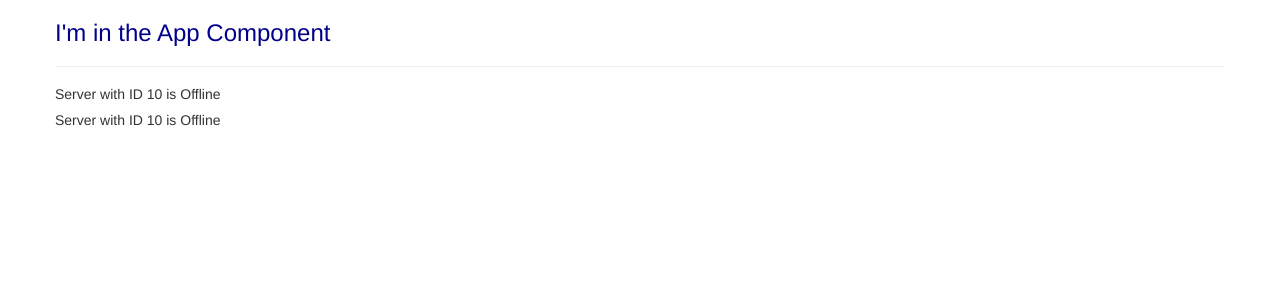
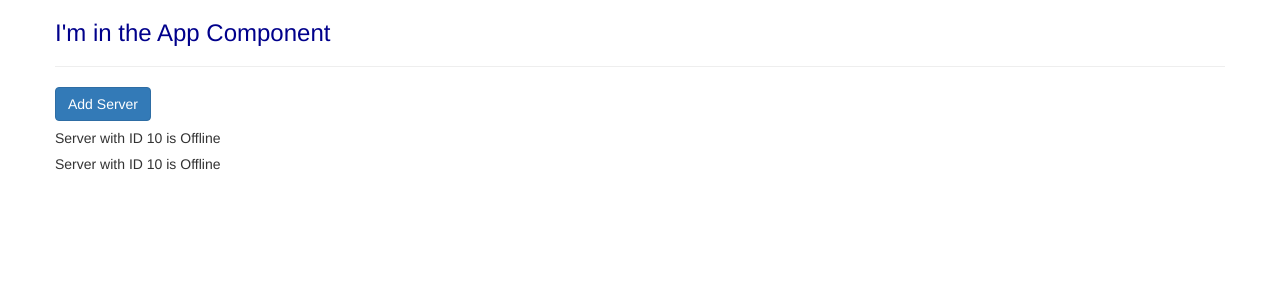
Before and after one commit to Rahul-Chauhan-2212/Angular_Framework, an Angular app in the folder my-first-app/: page / in a window 1280 px wide. Shown: the top 300 px of the page. Built offline with nearby package versions, Linux system fonts and the light colour scheme.

Commit message:
Property Binding

```diff
--- a/my-first-app/src/app/servers/servers.component.html
+++ b/my-first-app/src/app/servers/servers.component.html
@@ -1,2 +1,5 @@
+<button class="btn btn-primary" [disabled]="!allowAddNewServer">
+  Add Server
+</button>
 <app-server></app-server>
 <app-server></app-server>
--- a/my-first-app/src/app/servers/servers.component.ts
+++ b/my-first-app/src/app/servers/servers.component.ts
@@ -7,13 +7,16 @@ import { Component, OnInit } from '@angular/core';
   // <app-server></app-server>
   // <app-server></app-server>
   // `,
-  styleUrls: ['./servers.component.css']
+  styleUrls: ['./servers.component.css'],
 })
 export class ServersComponent implements OnInit {
+  allowAddNewServer = false;
 
-  constructor() { }
-
-  ngOnInit(): void {
+  constructor() {
+    setTimeout(() => {
+      this.allowAddNewServer = true;
+    }, 2000);
   }
 
+  ngOnInit(): void {}
 }
```
Also changed, not shown: 1 other file (tests, documents, lock files or other folders).
